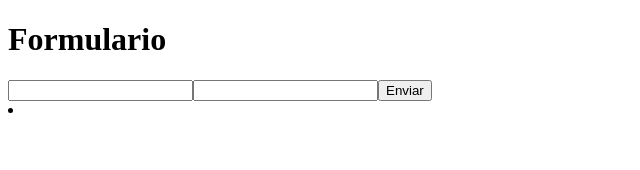
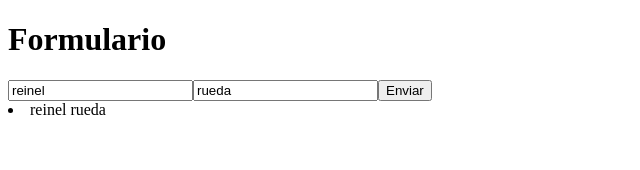
Before and after one commit to ReinelRueda/ReactFormulario, a React (Vite) app: page / in a window 1280 px wide. Both pictures are taken after a click on the button "Enviar". Shown: the top 170 px of the page, without its empty margins (0-640 px from the left). Built offline with nearby package versions, Linux system fonts and the light colour scheme.

Commit message:
se agreron keys

```diff
--- a/src/componentes/Formulario.jsx
+++ b/src/componentes/Formulario.jsx
@@ -1,10 +1,12 @@
 import React, { useState } from "react";
 
 const Formulario = ({ agregarDatos }) => {
-  const [datos, setDatos] = useState({
-    nombre: "",
-    apellido: "",
-  });
+  const initialState = {
+    id: Math.random(),
+    nombre: "reinel ",
+    apellido: "rueda",
+  };
+  const [datos, setDatos] = useState(initialState);
 
   const handleChange = (e) => {
     setDatos({
--- a/src/componentes/Lista.jsx
+++ b/src/componentes/Lista.jsx
@@ -15,7 +15,10 @@ const Lista = () => {
     <>
       <Formulario agregarDatos={agregarDatos} />
       {lista.map((item) => (
-        <li key={1}>{item.nombre}{item.apellido}</li>
+        <li key={Math.random()}>
+          {item.nombre}
+          {item.apellido}
+        </li>
       ))}
     </>
   );
```
